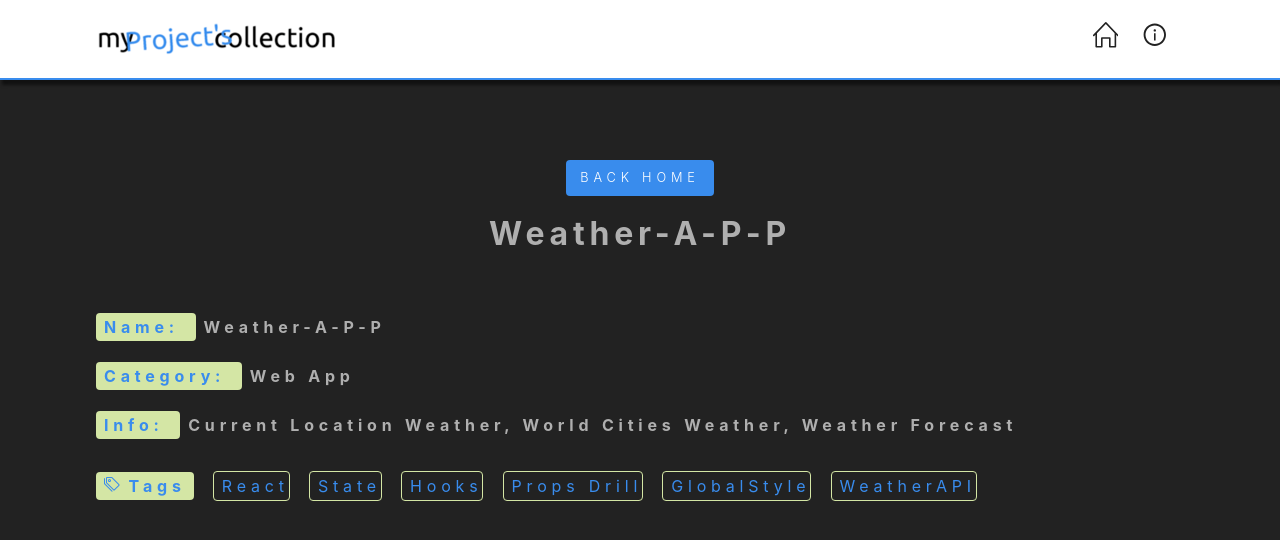
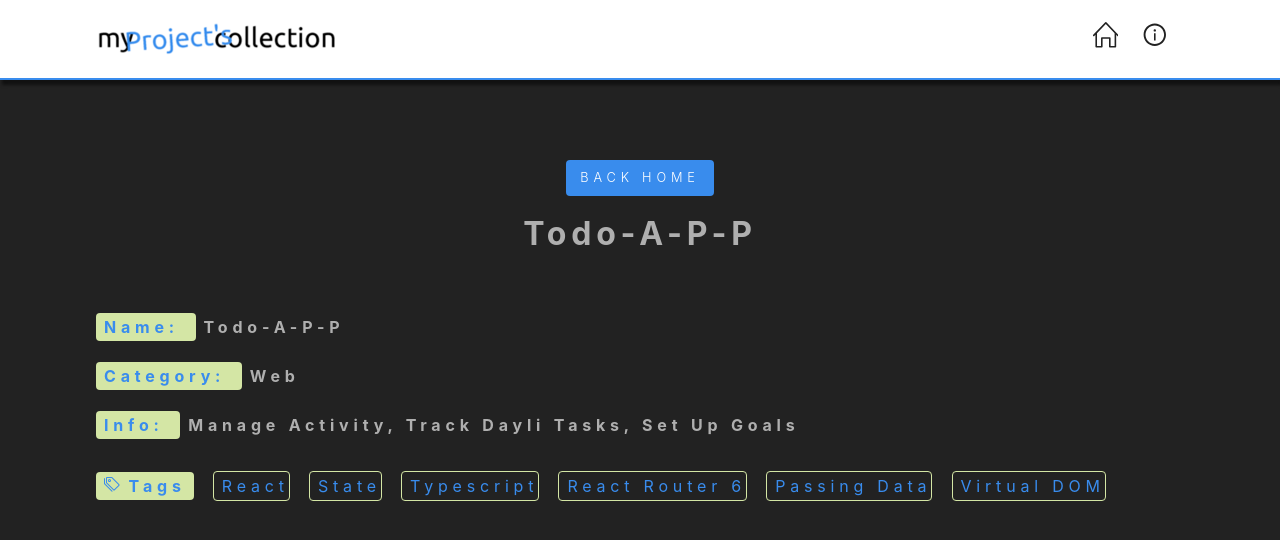
Before and after one commit to jvin08/31-my-collection, a React (Create React App) app: page /project/0 in a window 1280 px wide. Shown: the top 540 px of the page. Built offline with nearby package versions, Linux system fonts and the light colour scheme.

Commit message:
todo app

```diff
--- a/src/Data.js
+++ b/src/Data.js
@@ -3,6 +3,24 @@
 const data =   [
     {
         id:0,
+        name: 'todo-a-p-p',
+        category: 'web',
+        link: "https://to-do-x-six.vercel.app/",
+        info: "manage activity, track dayli tasks, set up goals",
+        img:
+          'https://raw.githubusercontent.com/jvin08/to-do-x/main/front-page.JPG',
+        sources: [
+          ["react", "https://react.dev/"],
+          ["state", "https://react.dev/learn/updating-objects-in-state"],
+          ["typescript", "https://typehero.dev/tracks/typescript-foundations"],
+          ["react router 6", "https://reactrouter.com/en/main"],
+          ["passing data", "https://react.dev/learn/passing-data-deeply-with-context"],
+          ["virtual DOM", "https://legacy.reactjs.org/docs/faq-internals.html"],
+        ],
+        date: "01 2024",
+      },
+    {
+        id:1,
         name: 'weather-a-p-p',
         category: 'web app',
         link: "https://weath-e-r-app.netlify.app/",
@@ -20,7 +38,7 @@ const data =   [
         date: "01 2024",
       },
   {
-    id:1,
+    id:2,
     name: 'pomodoro-a-p-p',
     category: 'web app',
     link: "https://pomodoro-a-p-p.netlify.app/",
@@ -38,7 +56,7 @@ const data =   [
     date: "11 2023",
   },
   {
-    id:2,
+    id:3,
     name: 'jobster',
     category: 'web app',
     link: "https://jobs-tracking.netlify.app",
@@ -56,7 +74,7 @@ const data =   [
     date: "04 2023",
   },
   {
-    id:3,
+    id:4,
     name: 'quiz',
     category: 'web quiz',
     link: "https://qu-i-z.netlify.app",
@@ -69,7 +87,7 @@ const data =   [
     date: "12 2022",
   },
   {
-    id:4,
+    id:5,
     name: 'gadgetopia',
     category: 'online store',
     link: "https://gadget-opia.netlify.app/",
@@ -85,7 +103,7 @@ const data =   [
     date: "02 2023",
   },
   {
-    id:5,
+    id:6,
     name: 'gallery',
     category: 'picture\'s bank',
     link: "https://st-ock-pho-to.netlify.app/",
@@ -101,7 +119,7 @@ const data =   [
     date: "12 2022",
   },
   {
-    id:6,
+    id:7,
     name: 'cocktail\'s',
     category: 'drinks\'s bank',
     link: "https://cocktails4u.netlify.app/",
@@ -116,7 +134,7 @@ const data =   [
     date: "11 2022",
   },
   {
-    id:7,
+    id:8,
     name: 'create person',
     category: 'random people',
     link: "https://newrandomperson.netlify.app/",
@@ -131,7 +149,7 @@ const data =   [
     date: "12 2022",
   },
   {
-    id:8,
+    id:9,
     name: 'pagination',
     category: 'random pages',
     link: "https://p-agination.netlify.app/",
@@ -145,7 +163,7 @@ const data =   [
     date: "12 2022",
   },
   {
-    id:9,
+    id:10,
     name: 'movies searcher',
     category: 'collection',
     link: "https://mo-vies-db.netlify.app/",
@@ -159,7 +177,7 @@ const data =   [
     date: "12 2022",
   },
   {
-  id:10,
+  id:11,
   name: 'github user',
   category: 'users data',
   link: "https://charts4u.netlify.app/",
@@ -175,7 +193,7 @@ const data =   [
   date: "12 2022",
 },
 {
-  id:11,
+  id:12,
   name: 'theme toggler',
   category: 'front page',
   link: "https://t-heme-toggle.netlify.app/",
@@ -191,7 +209,7 @@ const data =   [
   date: "12 2022",
 },
 {
-  id:12,
+  id:13,
   name: 'application',
   category: 'form',
   link: "https://registr-form.netlify.app/",
@@ -204,7 +222,7 @@ const data =   [
   date: "01 2023",
 },
 {
-  id:13,
+  id:14,
   name: 'shopping list',
   category: 'notes',
   link: "https://shop-crocodile.netlify.app/",
@@ -220,7 +238,7 @@ const data =   [
   date: "06 2023",
 },
 {
-  id:14,
+  id:15,
   name: 'basketball scoreboard',
   category: 'score counter',
   link: "https://basket-ball-score-boards.netlify.app/",
@@ -235,7 +253,7 @@ const data =   [
   date: "08 2023",
 },
 {
-  id:15,
+  id:16,
   name: 'blackjack',
   category: 'card game',
   link: "https://black-jack-card-game.netlify.app/",
@@ -250,7 +268,7 @@ const data =   [
   date: "08 2023",
 },
 {
-  id:16,
+  id:17,
   name: 'passwords generator',
   category: 'security app',
   link: "https://two-passwords-generator.netlify.app/",
@@ -265,7 +283,7 @@ const data =   [
   date: "08 2023",
 },
 {
-  id:17,
+  id:18,
   name: 'leads tracker',
   category: 'chrome/brave-extention',
   link: "https://leads-tracker-extention.netlify.app/",
@@ -280,7 +298,7 @@ const data =   [
   date: "09 2023",
 },
 {
-  id:18,
+  id:19,
   name: '6-units-converter',
   category: 'web app',
   link: "https://6-unit-converter.netlify.app/",
@@ -295,7 +313,7 @@ const data =   [
   date: "09 2023",
 },
 {
-  id:19,
+  id:20,
   name: 'oldagram',
   category: 'web app',
   link: "https://oldagram-copy-instagram.netlify.app/",
@@ -309,7 +327,7 @@ const data =   [
   date: "09 2023",
 },
 {
-  id:20,
+  id:21,
   name: 'coworking spaces website frontpage',
   category: 'web app',
   link: "https://coworking-hubs-page.netlify.app/",
@@ -325,7 +343,7 @@ const data =   [
   date: "09 2023",
 },
 {
-  id:21,
+  id:22,
   name: 'annoying cookie consent',
   category: 'web app',
   link: "https://cookie-consent-pop-up.netlify.app",
@@ -345,7 +363,7 @@ const data =   [
   date: "09 2023",
 },
 {
-  id:22,
+  id:23,
   name: 'cats mood picker',
   category: 'web app',
   link: "https://cats-mood-pickker.netlify.app/",
@@ -364,7 +382,7 @@ const data =   [
   date: "09 12 2023",
 },
 {
-  id:23,
+  id:24,
   name: 'xtwitter',
   category: 'social app',
   link: "https://x-clonee.netlify.app/",
@@ -384,7 +402,7 @@ const data =   [
   date: "09 12 2023",
 },
 {
-  id:24,
+  id:25,
   name: 'luxury bikes',
   category: 'fake web store',
   link: "https://opulent-bike-store.netlify.app/",
@@ -402,7 +420,7 @@ const data =   [
   date: "09 2023",
 },
 {
-  id:25,
+  id:26,
   name: 'snakes splash page',
   category: 'splash page',
   link: "https://snakes-splash.netlify.app/",
@@ -420,7 +438,7 @@ const data =   [
   date: "09 2023",
 },
 {
-  id:26,
+  id:27,
   name: 'activity-ideas-generator',
   category: 'one page',
   link: "https://act-ivitygenerator.netlify.app/",
@@ -437,7 +455,7 @@ const data =   [
   date: "09 2023",
 },
 {
-  id:27,
+  id:28,
   name: 'war',
   category: 'web',
   link: "https://war-war-card-game.netlify.app/",
@@ -457,7 +475,7 @@ const data =   [
   date: "10 2023",
 },
 {
-  id:28,
+  id:29,
   name: 'my-business-card',
   category: 'web-page',
   link: "https://ivan-vasylyniuk.netlify.app/",
```
